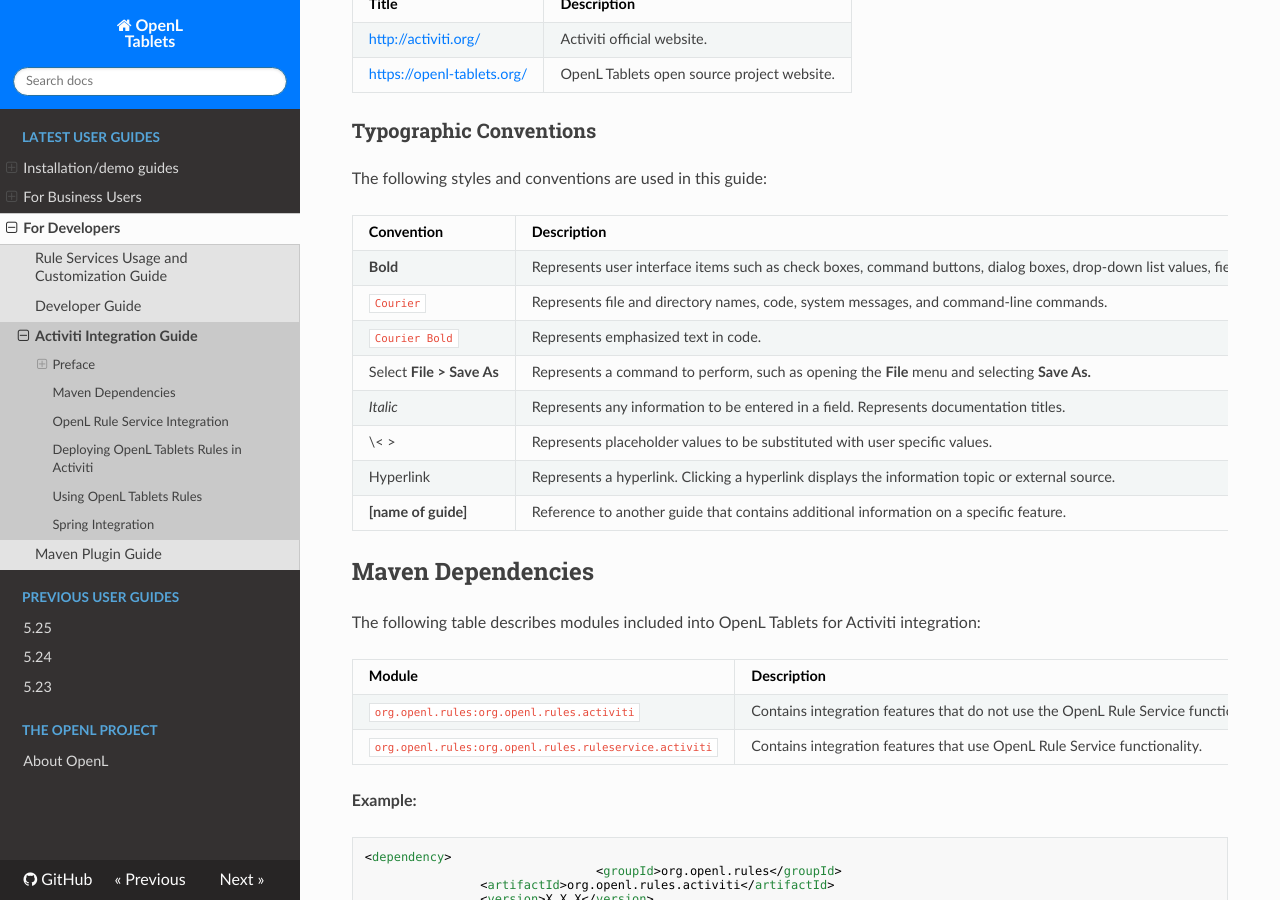
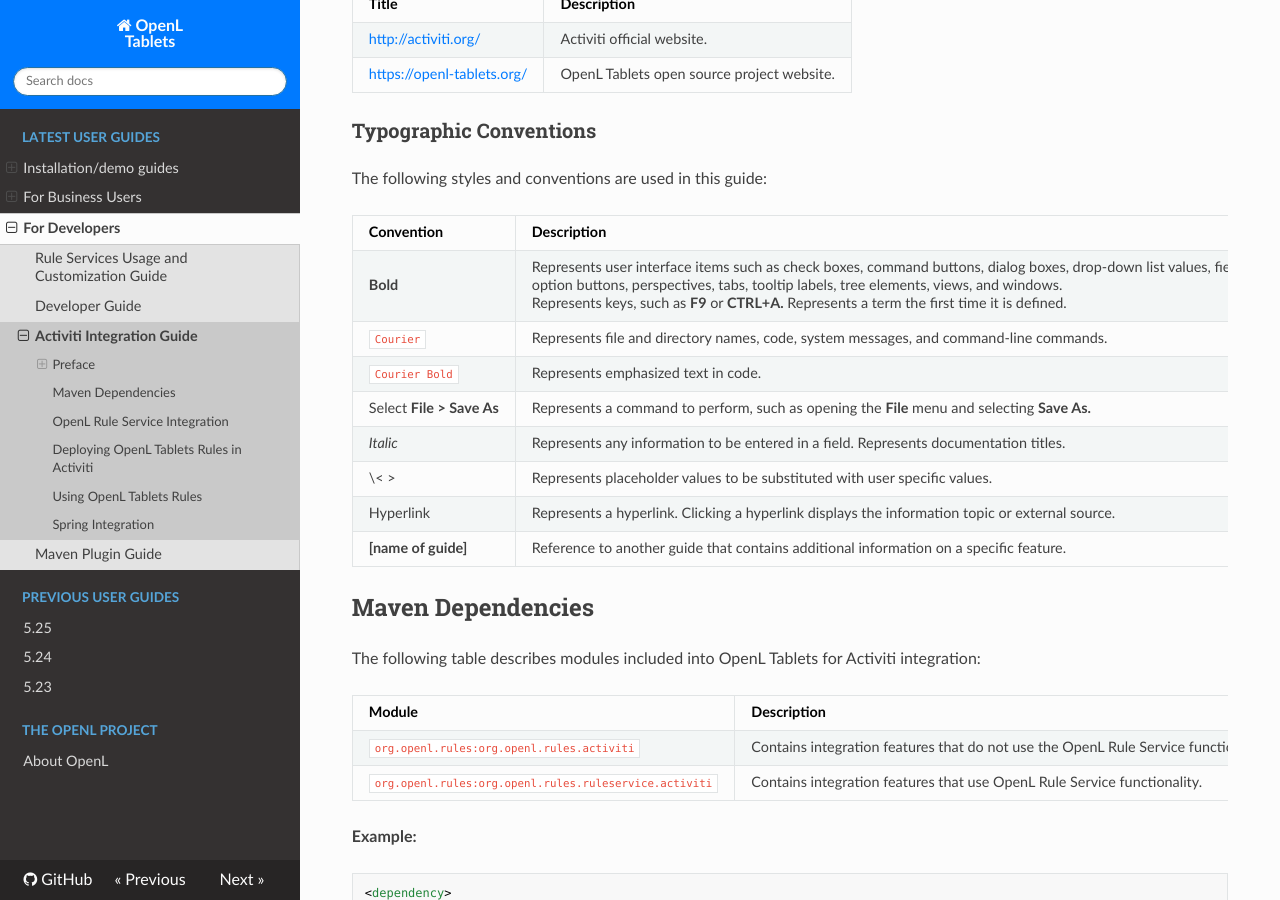
Before and after one commit to agradus/OpenLdocs, an MkDocs documentation site: the page built from docs/documentation/guides/activiti_integration_guide.md, in a window 1280 px wide and 900 px high, scrolled down 801 px. Built offline with MkDocs 1.6.1, drawn with Linux system fonts in a browser that asks for light colours; nearby versions of some CDN libraries; some of the changed text lies outside the part shown.

Commit message:
Update activiti_integration_guide.md

```diff
--- a/docs/documentation/guides/activiti_integration_guide.md
+++ b/docs/documentation/guides/activiti_integration_guide.md
@@ -38,7 +38,7 @@
 
 | Convention                 | Description                                                                                                                                                                                                                                                                                                                         |
 |----------------------------|-------------------------------------------------------------------------------------------------------------------------------------------------------------------------------------------------------------------------------------------------------------------------------------------------------------------------------------|
-| **Bold**                   | Represents user interface items such as check boxes, command buttons, dialog boxes, drop-down list values, field names, menu commands, menus, option buttons, perspectives, tabs, tooltip labels, tree elements, views, and windows. Represents keys, such as **F9** or **CTRL+A.** Represents a term the first time it is defined. |
+| **Bold**                   | Represents user interface items such as check boxes, command buttons, dialog boxes, drop-down list values, field names, menu commands, menus, <br/> option buttons, perspectives, tabs, tooltip labels, tree elements, views, and windows. <br/>Represents keys, such as **F9** or **CTRL+A.** Represents a term the first time it is defined. |
 | `Courier`                  | Represents file and directory names, code, system messages, and command-line commands.                                                                                                                                                                                                                                              |
 | `Courier Bold`             | Represents emphasized text in code.                                                                                                                                                                                                                                                                                                 |
 | Select **File \> Save As** | Represents a command to perform, such as opening the **File** menu and selecting **Save As.**                                                                                                                                                                                                                                       |
@@ -156,7 +156,7 @@
 | method                                        | Yes      | Method with its name to be used for rule execution.                                                                                                                                                                    |
 | resultVariable                                | Yes      | Result variable name. The rule execution result is stored in the execution context with this defined name.                                                                                                             |
 | provideRuntimeContext                         | No       | Support runtime context for OpenL Tablets rules.                                                                                                                                                                       |
-| module                                        | No       | Module from a project. This parameter can be used in multi-module projects to use the single module compilation approach. For more information on single module compilation approach, see OpenL Tablets documentation. |
+| module                                        | No       | Module from a project. <br/>This parameter can be used in multi-module projects to use the single module compilation approach. <br/>For more information on single module compilation approach, see OpenL Tablets documentation. |
 
 If the method requires parameters, the system searches for parameters in Activiti execution variables with the same name as a parameter name used in OpenL Tablets rules. The `MethodInvokeResourceServiceTask` implementation tries to apply OpenL Tablets casts for execution context variables if the variable with required name is found but the variable type differs from the required OpenL rules parameter type. If variable cannot be found in context, the null value is used as a rule parameter.
 
```
